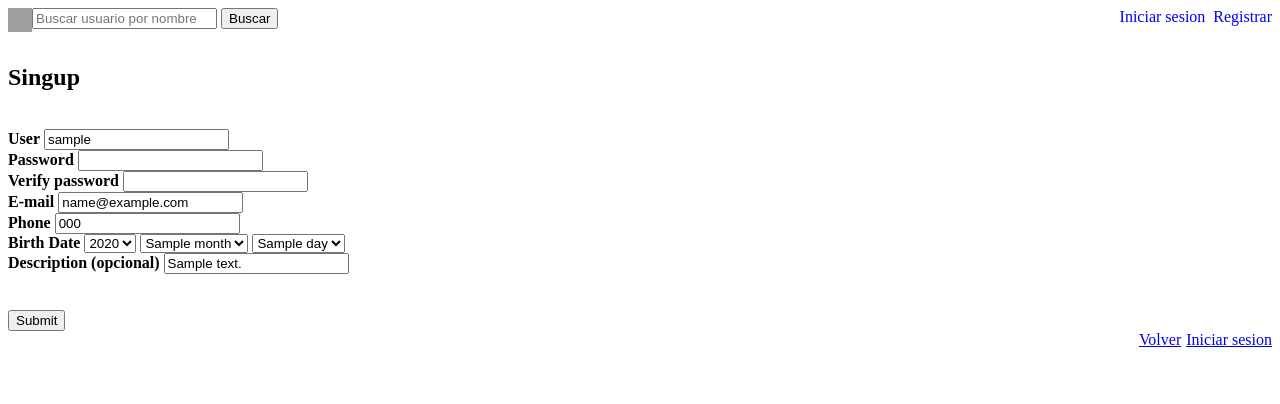
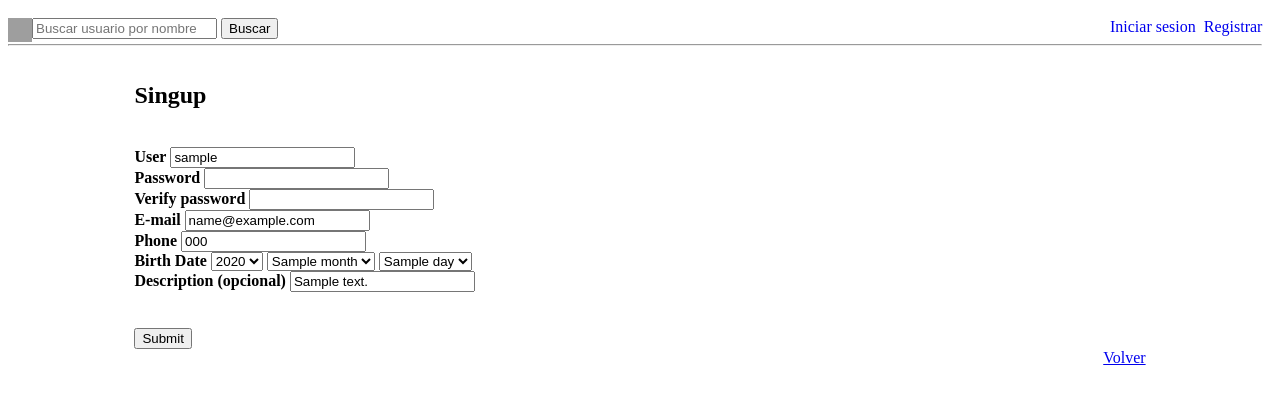
Before and after one commit to jorgelinor/blog, a Python web app: template templates/signup.html in a window 1280 px wide. Shown: the top 404 px of the page. Run offline with Jinja, Linux system fonts and the light colour scheme; the template is opened without the code that fills it: most values are stand-ins (such as "Sample title", 1, 10 or a date in 2020); grey boxes are pictures that could not be loaded.

Commit message:
Un poco mas de estilo

```diff
--- a/css/styles.css
+++ b/css/styles.css
@@ -94,3 +94,14 @@
 	color: gray;
 	text-decoration: none;
 }
+.page-content{
+	margin-left: 10%;
+	margin-right: 10%;
+	overflow-y: auto;
+}
+.page-header{
+	position: fixed;
+	width:98%;
+	top:0px;
+	background-color: white;
+}
--- a/templates/base.html
+++ b/templates/base.html
@@ -5,6 +5,8 @@
 	<title>{{pagename}} - Blog</title>
 </head>
 <body>
+<div class="page-header">
+	<br>
 	<a href="/"><img src="http://image.flaticon.com/icons/svg/50/50422.svg" style="float:left;width: 24px; height: 24px;"></a>
 	<form style="float:left" action="/profile">
 		<input type="text" name="u" placeholder="Buscar usuario por nombre">
@@ -15,14 +17,18 @@
 			<a href="/logout" style="float: right;text-decoration: none;">Salir</a>
 			<a href="/newpost" style="float:right;text-decoration: none;">Postear&nbsp;&nbsp;</a>
 			<br>
-		<br>
+			<hr>
 		{%else%}
 			<a href="/signup" style="float:right;text-decoration: none;">Registrar</a>
 			<a href="/login" style="float: right;text-decoration: none;">Iniciar sesion&nbsp;&nbsp;</a>
 			<br>
-		<br>
+			<hr>
 		{%endif%}
+</div>
+<div class="page-content">
+<br><br><br>
 	{%block content%}
 	{%endblock%}
+</div>
 </body>
 </html>
--- a/templates/login.html
+++ b/templates/login.html
@@ -10,6 +10,5 @@
 		</label><label style="color:red">{{errorpass}}</label><br>
 		<button>Submit</button>
 	</form>
-	<a href='/signup' style="padding-left: 5px;float:right">Registrate</a>
 	<a href="/" style="float:right">Volver</a>
 {%endblock%}
--- a/templates/signup.html
+++ b/templates/signup.html
@@ -42,6 +42,5 @@
         <br>
         <button>Submit</button>
     </form>
-    <a href='/login' style="padding-left: 5px;float:right">Iniciar sesion</a>
     <a href="/" style="float:right">Volver</a>
 {%endblock%}
```
Also changed, not shown: 13 other files. Lines whose indentation alone changed are shown as unchanged.
